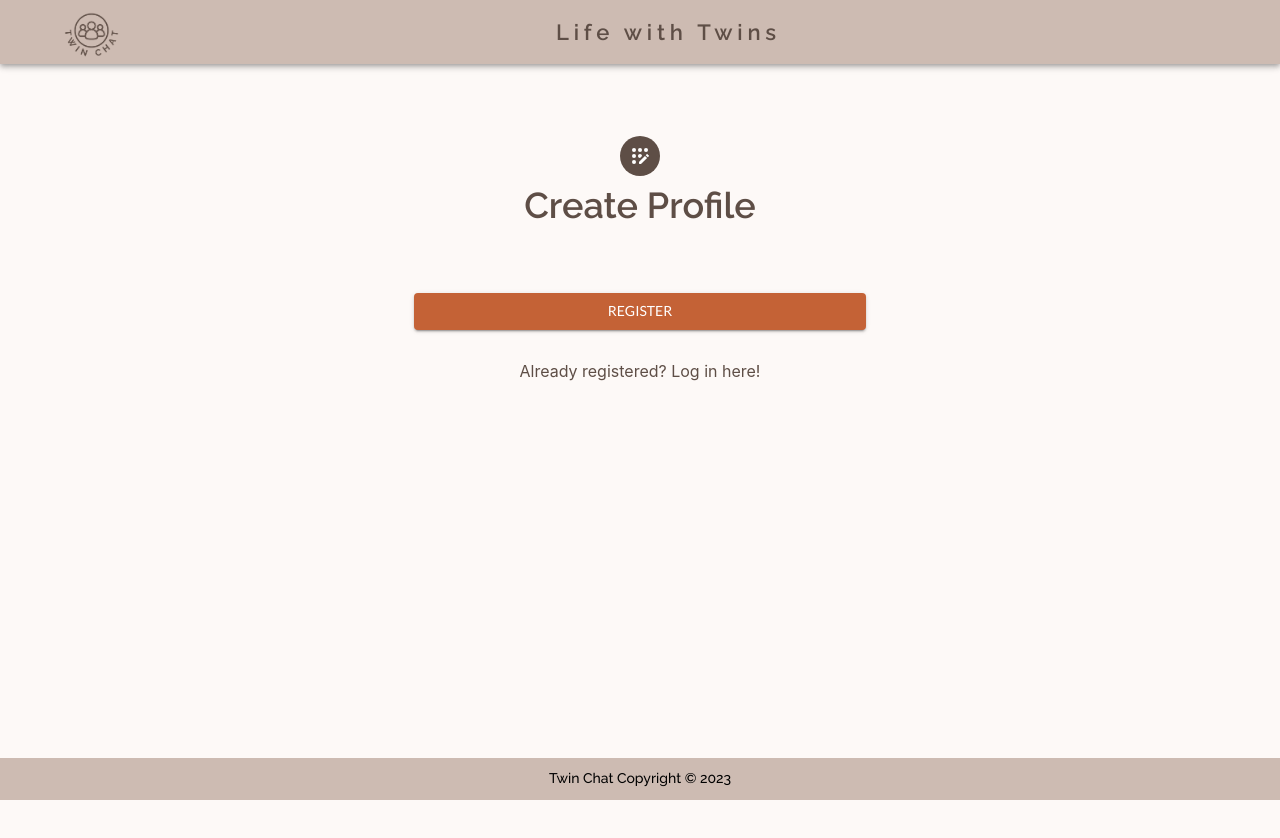
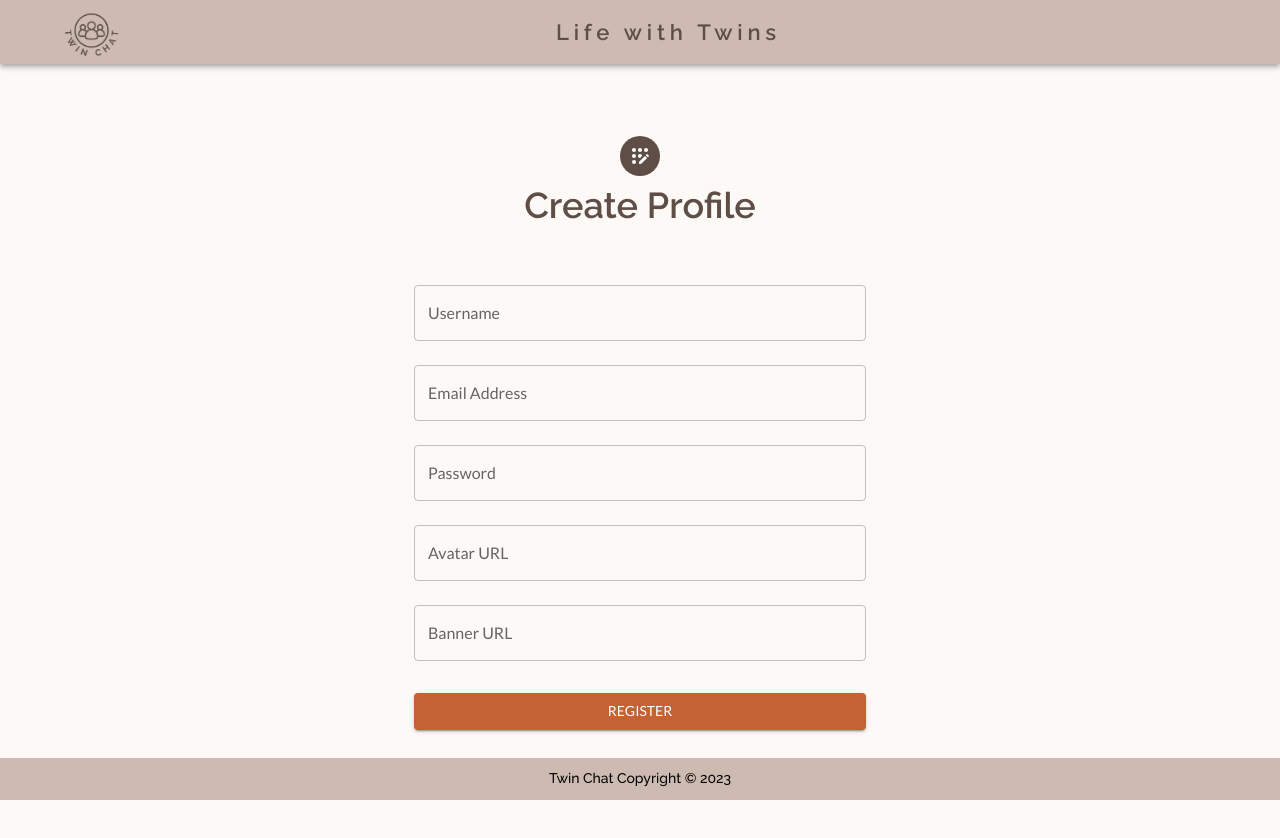
Before and after one commit to coding-chef77/exam-2, a React (Create React App) app: page /register in a window 1280 px wide. Shown: the top 838 px of the page. Before the commit the page ends 800 px from the top, so only its background shows below. Built offline with nearby package versions, Linux system fonts and the light colour scheme.

Commit message:
fixed register. page.

```diff
--- a/src/pages/RegisterPage.js
+++ b/src/pages/RegisterPage.js
@@ -12,6 +12,7 @@ import {
   Avatar,
   Alert,
   CircularProgress,
+  TextField,
 } from "@mui/material";
 import AppRegistrationRoundedIcon from "@mui/icons-material/AppRegistrationRounded";
 
@@ -33,12 +34,16 @@ const schema = yup.object().shape({
     .string()
     .min(8, "Password minimum 8 characters")
     .required("Please enter a password"),
-  avatar: yup.string(),
-  banner: yup.string(),
+  avatar: yup.string().url("Please enter a valid URL for the avatar"),
+  banner: yup.string().url("Please enter a valid URL for the banner"),
 });
 
 export default function RegisterPage() {
-  const { handleSubmit } = useForm({
+  const {
+    handleSubmit,
+    register,
+    formState: { errors },
+  } = useForm({
     resolver: yupResolver(schema),
   });
 
@@ -100,8 +105,47 @@ export default function RegisterPage() {
           onSubmit={handleSubmit(handleRegister)}
           sx={{ mt: 1, width: "100%" }}
         >
-          {/* Controller components for form fields */}
-          {/* ... */}
+          <TextField
+            margin="normal"
+            fullWidth
+            label="Username"
+            {...register("name")}
+            error={!!errors.name}
+            helperText={errors.name?.message}
+          />
+          <TextField
+            margin="normal"
+            fullWidth
+            label="Email Address"
+            {...register("email")}
+            error={!!errors.email}
+            helperText={errors.email?.message}
+          />
+          <TextField
+            margin="normal"
+            fullWidth
+            type="password"
+            label="Password"
+            {...register("password")}
+            error={!!errors.password}
+            helperText={errors.password?.message}
+          />
+          <TextField
+            margin="normal"
+            fullWidth
+            label="Avatar URL"
+            {...register("avatar")}
+            error={!!errors.avatar}
+            helperText={errors.avatar?.message}
+          />
+          <TextField
+            margin="normal"
+            fullWidth
+            label="Banner URL"
+            {...register("banner")}
+            error={!!errors.banner}
+            helperText={errors.banner?.message}
+          />
           <Button
             type="submit"
             fullWidth
```
